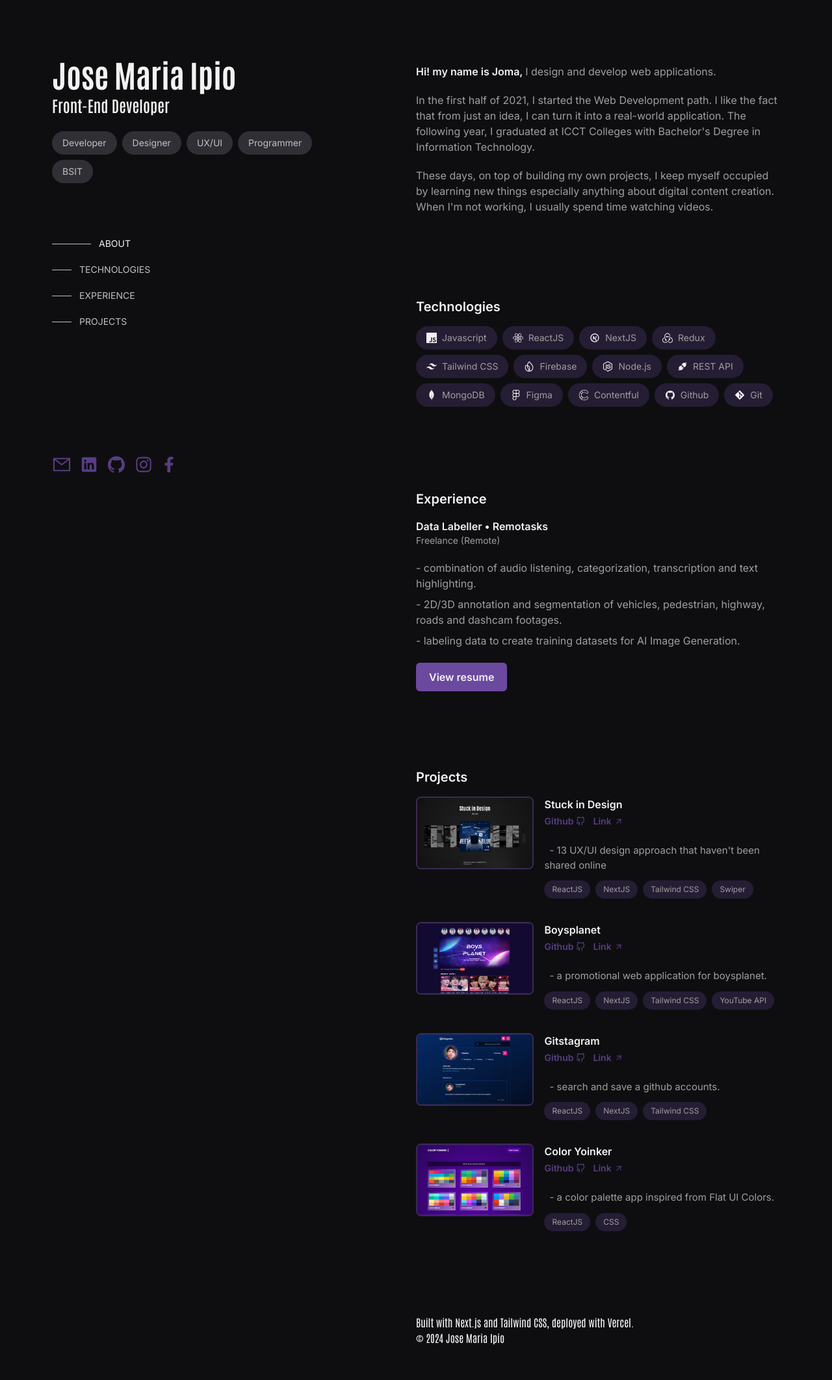
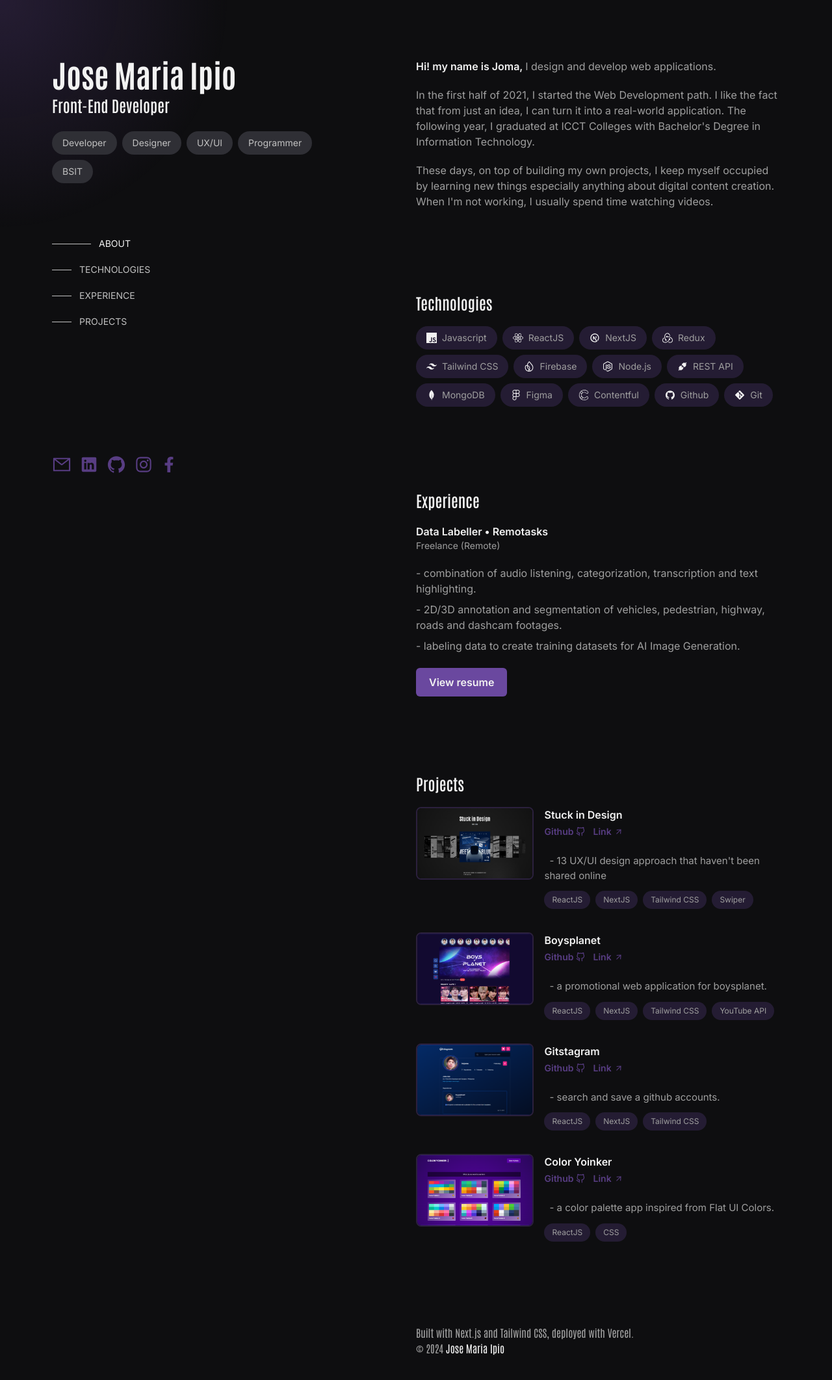
Before and after one commit to Imjoma/portfolio2-2024, a Next.js app: page / in a window 1280 px wide. Shown: the top 2124 px of the page at 65% size. Built offline with nearby package versions, Linux system fonts and the light colour scheme.

Commit message:
added mousefollower

```diff
--- a/app/globals.css
+++ b/app/globals.css
@@ -14,8 +14,12 @@ html {
   scroll-behavior: smooth;
 }
 
+.section-title {
+  font-family: var(--font-antonio);
+}
+
 @layer components {
   .section-title {
-    @apply mb-4 text-xl font-semibold;
+    @apply mb-5 text-2xl font-semibold;
   }
 }
--- a/app/layout.js
+++ b/app/layout.js
@@ -1,8 +1,14 @@
-import { Inter } from "next/font/google";
+import { Inter, Antonio } from "next/font/google";
 import "./globals.css";
 import { seo } from "@/configs";
+import MouseFollower from "@/components/MouseFollower";
 
 const inter = Inter({ subsets: ["latin"] });
+
+const antonio = Antonio({
+  subsets: ["latin"],
+  variable: "--font-antonio",
+});
 
 export const metadata = {
   ...seo,
@@ -12,9 +18,9 @@ export default function RootLayout({ children }) {
   return (
     <html lang="en">
       <body
-        className={`${inter.className} bg-backgroundPrimary h-screen text-textPrimary`}
+        className={`${inter.className} ${antonio.variable}  bg-backgroundPrimary h-screen text-textPrimary`}
       >
-        {children}
+        <MouseFollower>{children}</MouseFollower>
       </body>
     </html>
   );
--- a/components/Footer.jsx
+++ b/components/Footer.jsx
@@ -4,16 +4,15 @@ const antonio = Antonio({ subsets: ["latin"] });
 
 const Footer = () => {
   return (
-    <footer className={antonio.className + " text-textTertiar"}>
+    <footer className={antonio.className + " text-textTertiary"}>
       <p>
-        Built with <span className="text-textPrimary">Next.js</span> and{" "}
-        <span className="text-textPrimary">Tailwind CSS</span>, deployed with{" "}
-        <span className="text-textPrimary">Vercel</span>.
+        Built with <span>Next.js</span> and <span>Tailwind CSS</span>, deployed
+        with <span>Vercel</span>.
       </p>
       <p>
         © 2024{" "}
         <a
-          className="text-textPrimary"
+          className=" text-textPrimary hover:text-themeColorPrimary"
           href="/github"
           target="_blank"
           rel="noreferrer noopener"
--- /dev/null
+++ b/components/MouseFollower.jsx
@@ -0,0 +1,31 @@
+"use client";
+import { useState } from "react";
+
+const MouseFollower = ({ children }) => {
+  const [position, setPosition] = useState({ x: 0, y: 0 });
+
+  const handleMouseMove = (e) => {
+    console.log(e.clientX);
+    setPosition({ x: e.clientX, y: e.clientY });
+  };
+
+  return (
+    <>
+      {/* PC */}
+      <div
+        className="top-0 left-0 w-full h-full "
+        onMouseMove={handleMouseMove}
+      >
+        <div
+          className={`
+          hidden lg:block w-[1000px] h-[1000px] rounded-full opacity-15 bg-gradient-radial from-themeColorPrimary via-transparent to-transparent pointer-events-none fixed transform -translate-x-1/2 -translate-y-1/2
+         `}
+          style={{ top: position.y, left: position.x }}
+        ></div>
+        {children}
+      </div>
+    </>
+  );
+};
+
+export default MouseFollower;
--- a/components/Sections/Projects.jsx
+++ b/components/Sections/Projects.jsx
@@ -14,12 +14,12 @@ const Projects = () => {
             return (
               <li
                 key={title}
-                className="flex flex-col space-y-2 sm:space-y-0 sm:flex-row group lg:group-hover/list:opacity-60 lg:hover:!opacity-100 duration-300 ease-in-out"
+                className="flex flex-col space-y-2 sm:space-y-0 sm:flex-row group lg:group-hover/list:opacity-40 lg:hover:!opacity-100 duration-300 ease-in-out"
               >
                 {/* title */}
                 <h4 className="block p-1 font-semibold sm:hidden">{title}</h4>
                 {/* thumbnail */}
-                <div className="relative overflow-hidden border-2 rounded-lg h-44 w-72 sm:w-48 sm:h-28 border-themeColorPrimary2 border-opacity-60">
+                <div className="relative overflow-hidden border-2 rounded-lg h-44 w-72 sm:w-48 sm:h-28 border-themeColorPrimary2 border-opacity-40">
                   <Image
                     src={`/assets/images/projects/${image}`}
                     fill
--- a/components/Sections/SubInfo.jsx
+++ b/components/Sections/SubInfo.jsx
@@ -2,7 +2,7 @@ import React from "react";
 
 const SubInfo = () => {
   return (
-    <section id="about" className="pt-2 text-textTertiary">
+    <section id="about" className="pt-12 lg:pt-0 text-textTertiary">
       <h2 className="text-white section-title lg:hidden">About</h2>
       <div className="space-y-5 ">
         <p>
--- a/tailwind.config.js
+++ b/tailwind.config.js
@@ -7,6 +7,9 @@ module.exports = {
   ],
   theme: {
     extend: {
+      backgroundImage: {
+        "gradient-radial": "radial-gradient(var(--tw-gradient-stops))",
+      },
       colors: {
         backgroundPrimary: "#0E0E10",
         "background-secondary": "#1a1a1a",
```
